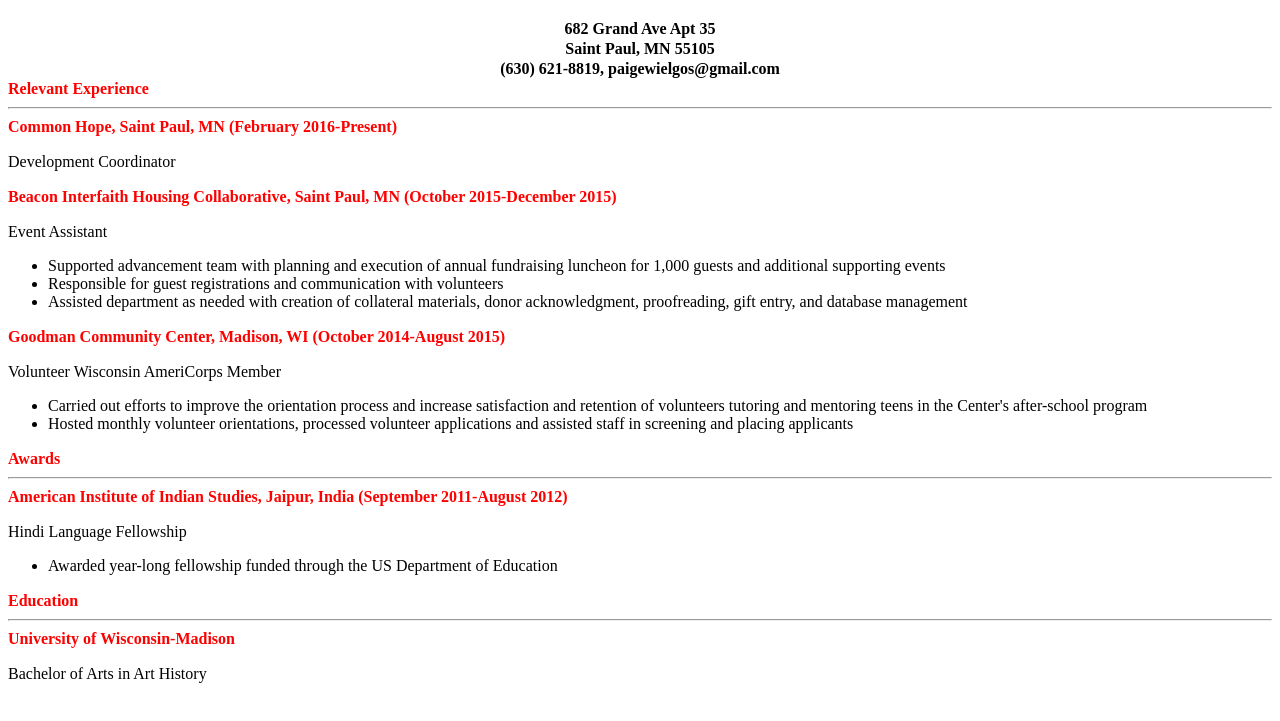
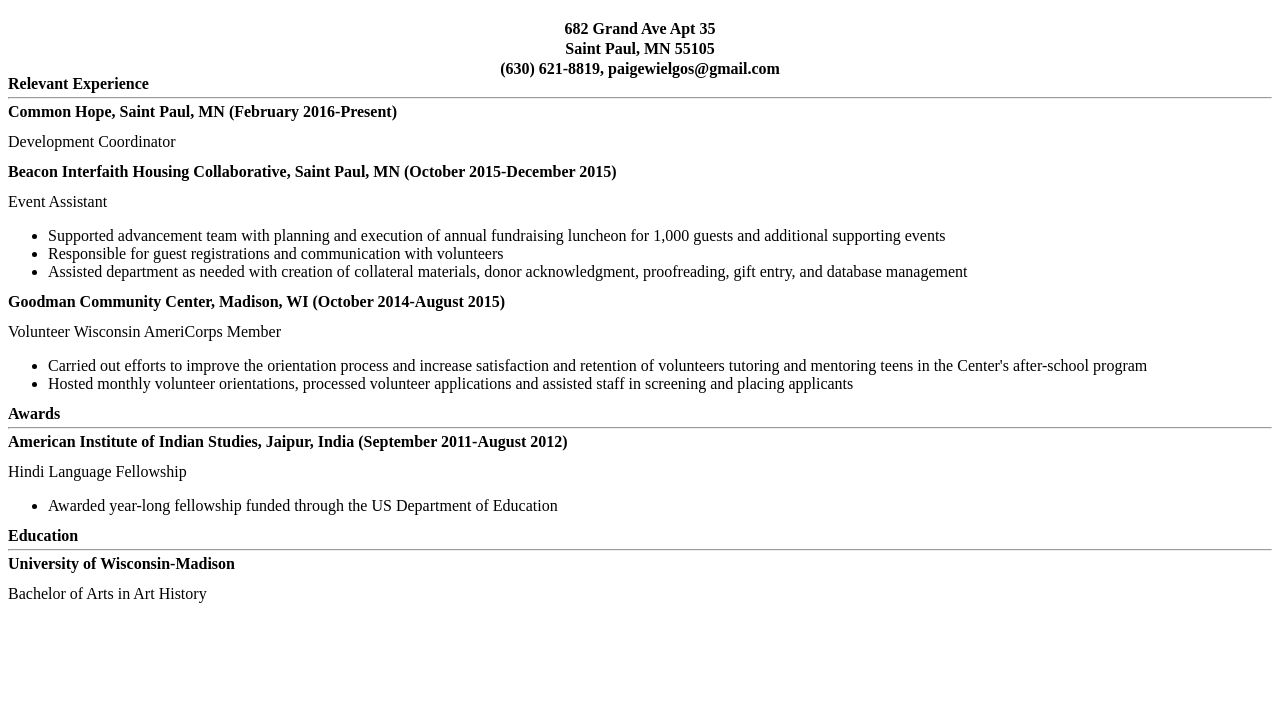
Before and after one commit to pwielgos/pwielgos.github.io, a plain HTML site: page index.html in a window 1280 px wide. Shown: the part 61-782 px from the top of the page. Drawn offline with Linux system fonts and the light colour scheme.

Commit message:
Update style.css

```diff
--- a/style.css
+++ b/style.css
@@ -9,7 +9,6 @@
 }
 
 .title-header {
-  color: red;
   margin: 0;
-  line-height: 20px;
+  line-height: 10px;
 }
```
